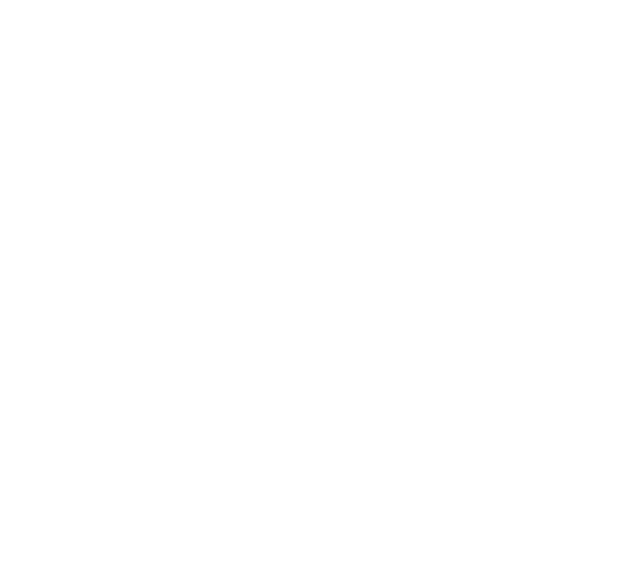
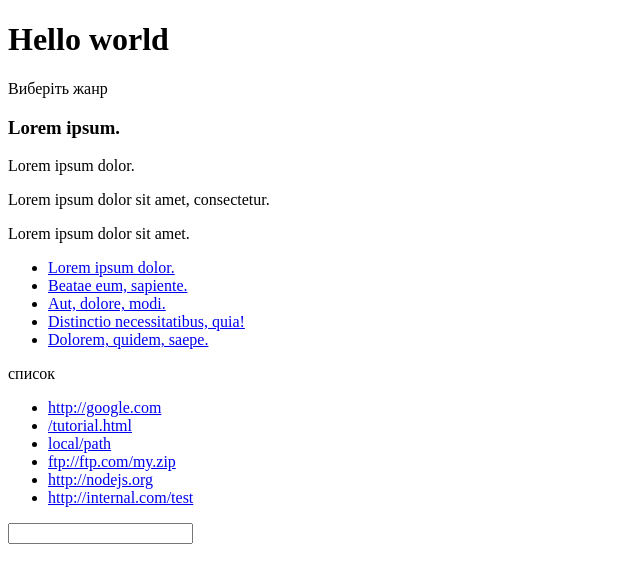
Before and after one commit to Ivan-Palii/Homework_32, a plain HTML site: page index.html in a window 1280 px wide. Shown: the whole page, without its empty margins (0-640 px from the left). Drawn offline with Linux system fonts and the light colour scheme.

Commit message:
complete tasks to #10

```diff
--- a/index.html
+++ b/index.html
@@ -9,6 +9,44 @@
 	<title>L-20</title>
 </head>
 <body>
+	<h1>Hello world</h1>
+	<div data-widget-name="menu">Виберіть жанр</div>
+	<h3 data-widget-name="test">Lorem ipsum.</h3>
+	<p data-widget-name="random">Lorem ipsum dolor.</p>
+	<p>Lorem ipsum dolor sit amet, consectetur.</p>
+	<p>Lorem ipsum dolor sit amet.</p>
+	<ul class="list">
+		<li>
+			<a href="#">Lorem ipsum dolor.</a>
+		</li>
+		<li>
+			<a href="#">Beatae eum, sapiente.</a>
+		</li>
+		<li>
+			<a href="#">Aut, dolore, modi.</a>
+		</li>
+		<li>
+			<a href="#">Distinctio necessitatibus, quia!</a>
+		</li>
+		<li>
+			<a href="#">Dolorem, quidem, saepe.</a>
+		</li>
+	</ul>
+	<a name="list">список</a>
+	<ul class="link-list">
+		<li><a href="http://google.com">http://google.com</a></li>
+		<li><a href="test">/tutorial.html</a></li>
+		<li><a href="local/path">local/path</a></li>
+		<li><a href="ftp://ftp.com/my.zip">ftp://ftp.com/my.zip</a></li>
+		<li><a href="http://nodejs.org">http://nodejs.org</a></li>
+		<li><a href="http://internal.com/test">http://internal.com/test</a></li>
+	</ul>
+
+	<input
+		type="text"
+		name="userName"
+		id="1"
+	>
 	<script src="js/script.js"></script>
 </body>
 </html>
```
Also changed, not shown: js/script.js (+154 -0 lines).
